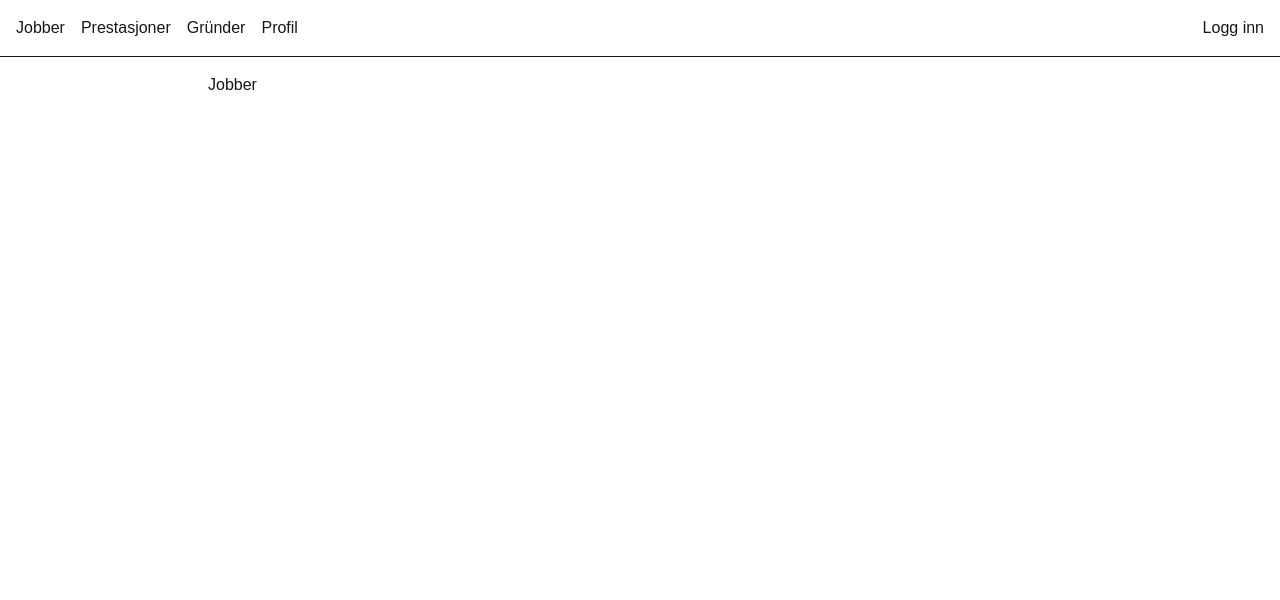
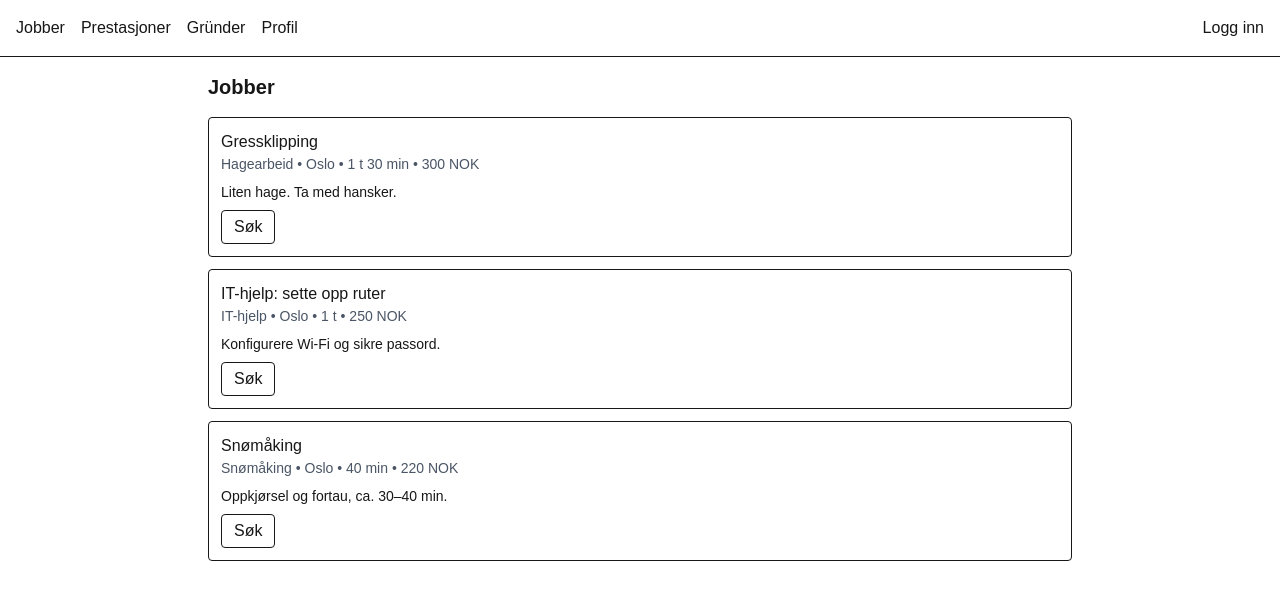
Before and after one commit to KovalDenys1/flus-mvp, a Next.js app: page /jobber in a window 1280 px wide. Shown: the top 600 px of the page. Built offline with nearby package versions, Linux system fonts and the light colour scheme.

Commit message:
feat(jobber): render mock jobs from /api/jobs

```diff
--- /dev/null
+++ b/src/app/api/jobs/route.ts
@@ -0,0 +1,6 @@
+import { NextResponse } from "next/server";
+import { jobs } from "@/lib/data/jobs";
+
+export async function GET() {
+  return NextResponse.json({ jobs });
+}
--- a/src/app/jobber/page.tsx
+++ b/src/app/jobber/page.tsx
@@ -1,3 +1,62 @@
+"use client";
+
+import { useEffect, useState } from "react";
+import { minutesToHhMm } from "../../lib/utils/format";
+
+type Job = {
+  id: string;
+  title: string;
+  desc: string;
+  category: string;
+  payNok: number;
+  durationMinutes: number;
+  areaName: string;
+  lat: number;
+  lng: number;
+  createdAt: string;
+  status: "open" | "closed";
+};
+
 export default function Page() {
-  return <div>Jobber</div>;
+  const [jobs, setJobs] = useState<Job[]>([]);
+  const [loading, setLoading] = useState(true);
+  const [error, setError] = useState<string | null>(null);
+
+  useEffect(() => {
+    fetch("/api/jobs")
+      .then((r) => {
+        if (!r.ok) throw new Error(`HTTP ${r.status}`);
+        return r.json();
+      })
+      .then((d) => setJobs(d.jobs ?? []))
+      .catch((e) => setError(String(e)))
+      .finally(() => setLoading(false));
+  }, []);
+
+  return (
+    <div className="space-y-4">
+      <h1 className="text-xl font-semibold">Jobber</h1>
+
+      {loading && <div>Henter jobber…</div>}
+      {error && <div className="text-red-600">Feil: {error}</div>}
+
+      <ul className="space-y-3">
+        {jobs.map((j) => (
+          <li key={j.id} className="border rounded p-3">
+            <div className="font-medium">{j.title}</div>
+            <div className="text-sm text-gray-600">
+              {j.category} • {j.areaName} • {minutesToHhMm(j.durationMinutes)} •{" "}
+              {j.payNok} NOK
+            </div>
+            <p className="mt-2 text-sm">{j.desc}</p>
+            <button className="mt-2 border rounded px-3 py-1">Søk</button>
+          </li>
+        ))}
+      </ul>
+
+      {!loading && !error && jobs.length === 0 && (
+        <div className="text-gray-500">Ingen jobber tilgjengelig.</div>
+      )}
+    </div>
+  );
 }
--- /dev/null
+++ b/src/lib/data/jobs.ts
@@ -0,0 +1,55 @@
+export type Job = {
+  id: string;
+  title: string;
+  desc: string;
+  category: string;
+  payNok: number;
+  durationMinutes: number;
+  areaName: string;
+  lat: number;
+  lng: number;
+  createdAt: string;
+  status: "open" | "closed";
+};
+
+export const jobs: Job[] = [
+  {
+    id: "j1",
+    title: "Gressklipping",
+    desc: "Liten hage. Ta med hansker.",
+    category: "Hagearbeid",
+    payNok: 300,
+    durationMinutes: 90,
+    areaName: "Oslo",
+    lat: 59.9139,
+    lng: 10.7522,
+    createdAt: new Date().toISOString(),
+    status: "open",
+  },
+  {
+    id: "j2",
+    title: "IT-hjelp: sette opp ruter",
+    desc: "Konfigurere Wi-Fi og sikre passord.",
+    category: "IT-hjelp",
+    payNok: 250,
+    durationMinutes: 60,
+    areaName: "Oslo",
+    lat: 59.92,
+    lng: 10.76,
+    createdAt: new Date().toISOString(),
+    status: "open",
+  },
+  {
+    id: "j3",
+    title: "Snømåking",
+    desc: "Oppkjørsel og fortau, ca. 30–40 min.",
+    category: "Snømåking",
+    payNok: 220,
+    durationMinutes: 40,
+    areaName: "Oslo",
+    lat: 59.91,
+    lng: 10.74,
+    createdAt: new Date().toISOString(),
+    status: "open",
+  },
+];
--- /dev/null
+++ b/src/lib/utils/format.ts
@@ -0,0 +1,7 @@
+export function minutesToHhMm(mins: number) {
+  const h = Math.floor(mins / 60);
+  const m = mins % 60;
+  if (h === 0) return `${m} min`;
+  if (m === 0) return `${h} t`;
+  return `${h} t ${m} min`;
+}
```
